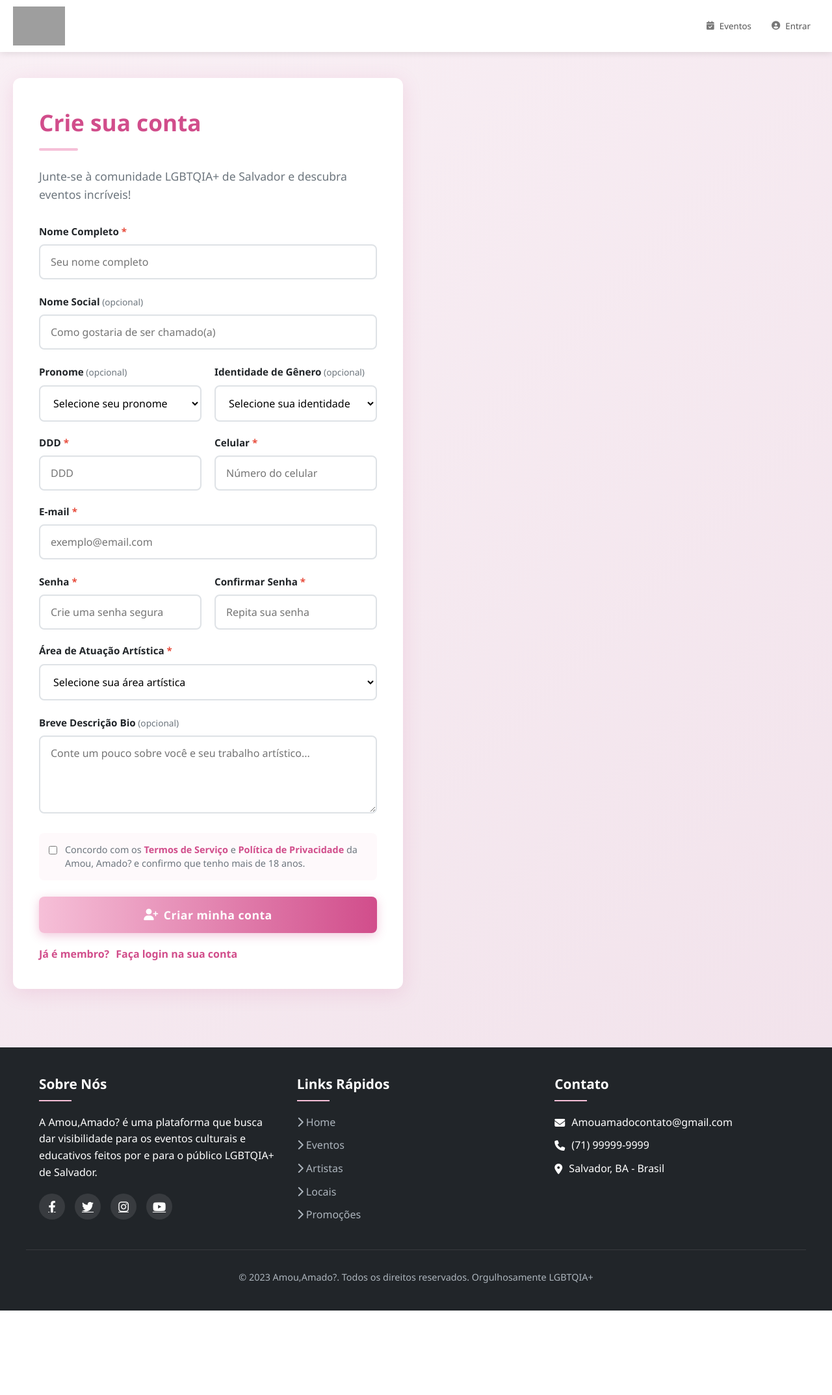
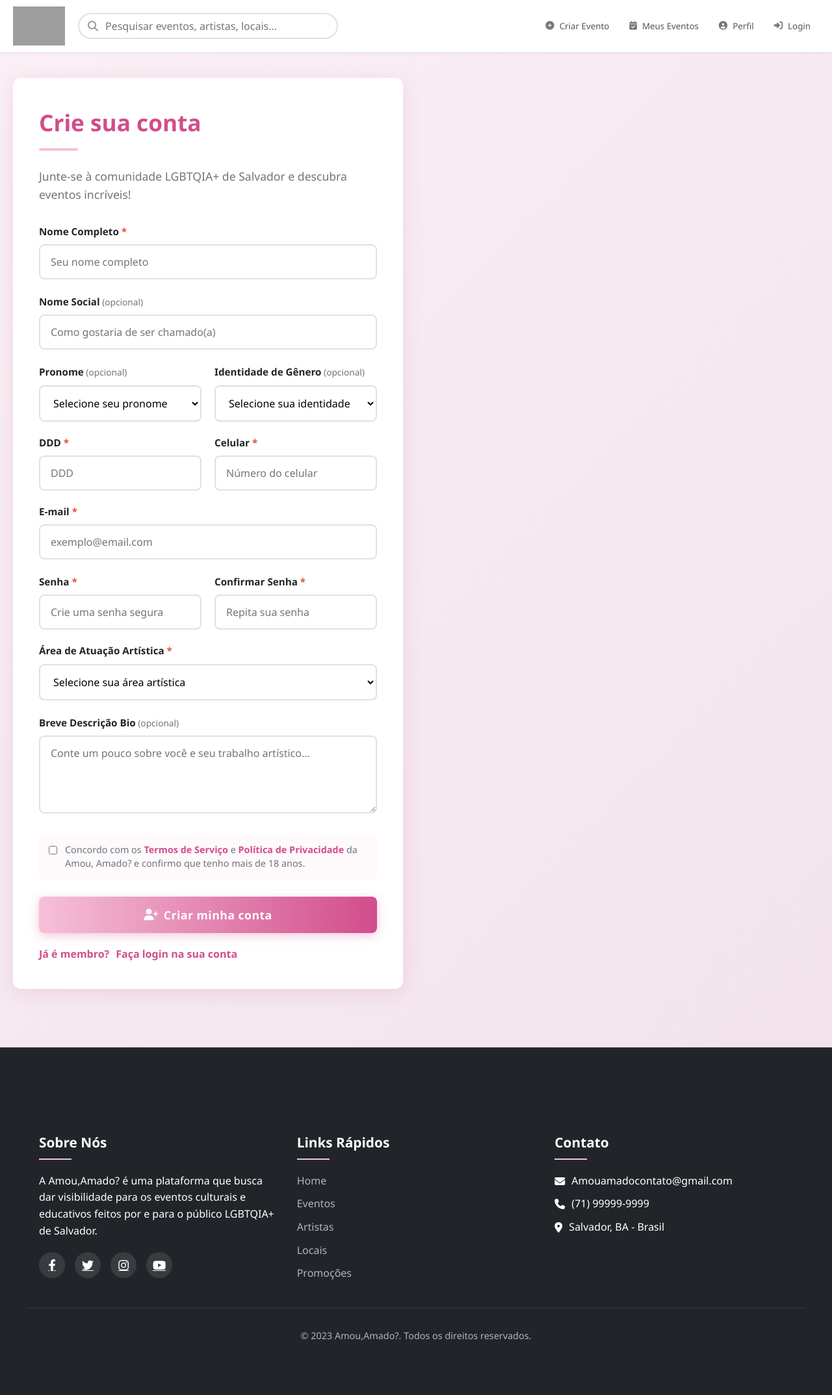
Before and after one commit to raphaellima0920/amouamadoRaphael, a plain HTML site: page amou-amado/src/main/resources/static/cadastro.html in a window 1280 px wide. Shown: the whole page at 65% size. Before the commit the page ends 2017 px from the top, so only its background shows below. Drawn offline with Linux system fonts and the light colour scheme; grey boxes are pictures that could not be loaded.

Commit message:
att de html e css, inserção de html de footer e header

```diff
--- a/amou-amado/src/main/resources/static/cadastro.html
+++ b/amou-amado/src/main/resources/static/cadastro.html
@@ -12,25 +12,7 @@
 
 <body>
     <!-- Header -->
-    <header>
-        <div class="logo-container">
-            <a href="index.html">
-                <!-- Logo placeholder -->
-                <a href="index.html">
-                    <img src="lg.png" alt="Logo Amou, Amado?" class="main-logo">
-                </a>
-            </a>
-        </div>
-
-        <div class="header-actions">
-            <button class="header-btn btn-events">
-                <i class="fas fa-calendar-check"></i> <span class="btn-text">Eventos</span>
-            </button>
-            <button class="header-btn btn-profile">
-                <i class="fas fa-user-circle"></i> <span class="btn-text">Entrar</span>
-            </button>
-        </div>
-    </header>
+   <script src="header.js" ></script>
 
     <!-- Conteúdo Principal: Formulário de Cadastro -->
     <main class="signup-container">
@@ -156,46 +138,9 @@
     </main>
 
     <!-- Rodapé -->
-    <footer>
-        <div class="container footer-content">
-            <div class="footer-section">
-                <h3>Sobre Nós</h3>
-                <p>A Amou,Amado? é uma plataforma que busca dar visibilidade para os eventos culturais e educativos
-                    feitos por e para o público LGBTQIA+ de Salvador.</p>
-                <div class="social-links">
-                    <a href="#"><i class="fab fa-facebook-f"></i></a>
-                    <a href="#"><i class="fab fa-twitter"></i></a>
-                    <a href="#"><i class="fab fa-instagram"></i></a>
-                    <a href="#"><i class="fab fa-youtube"></i></a>
-                </div>
-            </div>
+     <script src="footer.js" ></script>
 
-            <div class="footer-section">
-                <h3>Links Rápidos</h3>
-                <ul class="footer-links">
-                    <li><a href="#"><i class="fas fa-chevron-right"></i> Home</a></li>
-                    <li><a href="#"><i class="fas fa-chevron-right"></i> Eventos</a></li>
-                    <li><a href="#"><i class="fas fa-chevron-right"></i> Artistas</a></li>
-                    <li><a href="#"><i class="fas fa-chevron-right"></i> Locais</a></li>
-                    <li><a href="#"><i class="fas fa-chevron-right"></i> Promoções</a></li>
-                </ul>
-            </div>
-
-            <div class="footer-section">
-                <h3>Contato</h3>
-                <ul class="footer-links">
-                    <li><i class="fas fa-envelope"></i> Amouamadocontato@gmail.com</li>
-                    <li><i class="fas fa-phone"></i> (71) 99999-9999</li>
-                    <li><i class="fas fa-map-marker-alt"></i> Salvador, BA - Brasil</li>
-                </ul>
-            </div>
-        </div>
-
-        <div class="copyright container">
-            <p>&copy; 2023 Amou,Amado?. Todos os direitos reservados. Orgulhosamente LGBTQIA+</p>
-        </div>
-    </footer>
-   <script src="cadastro.js" async></script>
+   <script src="cadastro.js" ></script>
 </body>
 
 </html>
--- /dev/null
+++ b/amou-amado/src/main/resources/static/footer.css
@@ -0,0 +1,89 @@
+/* FOOTER */
+footer {
+    background: #212529;
+    color: white;
+    padding: 40px 0;
+    margin-top: 50px;
+}
+
+.footer-content {
+    display: flex;
+    flex-wrap: wrap;
+    justify-content: space-between;
+    gap: 30px;
+}
+
+.footer-section {
+    flex: 1;
+    min-width: 250px;
+}
+
+.footer-section h3 {
+    margin-bottom: 20px;
+    position: relative;
+    padding-bottom: 10px;
+}
+
+.footer-section h3::after {
+    content: "";
+    position: absolute;
+    bottom: 0;
+    left: 0;
+    width: 50px;
+    height: 2px;
+    background: #F6C0D8;
+}
+
+.footer-links {
+    list-style: none;
+}
+
+.footer-links li {
+    margin-bottom: 10px;
+    display: flex;
+    align-items: center;
+    gap: 10px;
+}
+
+.footer-links a {
+    color: #adb5bd;
+    text-decoration: none;
+    transition: color 0.3s;
+}
+
+.footer-links a:hover {
+    color: white;
+}
+
+.social-links {
+    display: flex;
+    gap: 15px;
+    margin-top: 20px;
+}
+
+.social-links a {
+    display: inline-flex;
+    align-items: center;
+    justify-content: center;
+    width: 40px;
+    height: 40px;
+    background: rgba(255, 255, 255, 0.1);
+    border-radius: 50%;
+    color: white;
+    font-size: 18px;
+    transition: all 0.3s;
+}
+
+.social-links a:hover {
+    background: #F6C0D8;
+    transform: translateY(-3px);
+}
+
+.copyright {
+    text-align: center;
+    padding-top: 30px;
+    margin-top: 30px;
+    border-top: 1px solid rgba(255, 255, 255, 0.1);
+    color: #adb5bd;
+    font-size: 0.9rem;
+}
--- /dev/null
+++ b/amou-amado/src/main/resources/static/footer.html
@@ -0,0 +1,43 @@
+
+ <link rel="stylesheet" href="https://cdnjs.cloudflare.com/ajax/libs/font-awesome/6.4.0/css/all.min.css">
+<link rel="stylesheet" href="footer.css">
+
+
+<footer id="main-footer">
+    <div class="container footer-content">
+        <div class="footer-section">
+            <h3>Sobre Nós</h3>
+            <p>A Amou,Amado? é uma plataforma que busca dar visibilidade para os eventos culturais e educativos feitos por e para o público LGBTQIA+ de Salvador.</p>
+            <div class="social-links">
+                <a href="#"><i class="fab fa-facebook-f"></i></a>
+                <a href="#"><i class="fab fa-twitter"></i></a>
+                <a href="#"><i class="fab fa-instagram"></i></a>
+                <a href="#"><i class="fab fa-youtube"></i></a>
+            </div>
+        </div>
+
+        <div class="footer-section">
+            <h3>Links Rápidos</h3>
+            <ul class="footer-links">
+                <li><a href="index.html">Home</a></li>
+                <li><a href="eventos.html">Eventos</a></li>
+                <li><a href="#">Artistas</a></li>
+                <li><a href="#">Locais</a></li>
+                <li><a href="#">Promoções</a></li>
+            </ul>
+        </div>
+
+        <div class="footer-section">
+            <h3>Contato</h3>
+            <ul class="footer-links">
+                <li><i class="fas fa-envelope"></i> Amouamadocontato@gmail.com</li>
+                <li><i class="fas fa-phone"></i> (71) 99999-9999</li>
+                <li><i class="fas fa-map-marker-alt"></i> Salvador, BA - Brasil</li>
+            </ul>
+        </div>
+    </div>
+
+    <div class="copyright container">
+        <p>&copy; 2023 Amou,Amado?. Todos os direitos reservados.</p>
+    </div>
+</footer>
--- /dev/null
+++ b/amou-amado/src/main/resources/static/footer.js
@@ -0,0 +1,24 @@
+document.addEventListener('DOMContentLoaded', () => {
+    // Cria o elemento footer
+    const footer = document.createElement('footer');
+    footer.id = 'footer-placeholder';
+
+    // Insere o footer antes do fechamento do body
+    document.body.appendChild(footer);
+
+    // Carrega o conteúdo do footer
+    fetch('footer.html')
+        .then(response => response.text())
+        .then(data => {
+            footer.innerHTML = data;
+
+            // Carrega o CSS do footer
+            const link = document.createElement('link');
+            link.rel = 'stylesheet';
+            link.href = 'footer.css';
+            document.head.appendChild(link);
+        })
+        .catch(error => {
+            console.error('Erro ao carregar o rodapé:', error);
+        });
+});
--- /dev/null
+++ b/amou-amado/src/main/resources/static/header.css
@@ -0,0 +1,168 @@
+
+
+        /* ESTILOS ESPECÍFICOS DO HEADER */
+        header {
+            display: flex;
+            justify-content: space-between;
+            align-items: center;
+            padding: -5px 20px;
+            background: white;
+            box-shadow: 0 1px 5px rgba(176, 11, 171, 0.1);
+            position: sticky;
+            top: 0;
+            z-index: 100;
+        }
+
+        .logo-search-container {
+            display: flex;
+            align-items: center;
+            gap: 20px;
+            margin-right: auto;
+        }
+
+        .logo-container {
+            height: 60px;
+        }
+
+        .main-logo {
+            height: 100%;
+            width: auto;
+            object-fit: contain;
+        }
+
+        .search-bar {
+            position: relative;
+            height: 40px;
+            min-width: 100px;
+            width: 400px;
+            max-width: 500px;
+        }
+
+        .search-bar input {
+            width: 100%;
+            height: 100%;
+            padding: 0 20px 0 40px;
+            border: 2px solid #dee2e6;
+            border-radius: 30px;
+            font-size: 16px;
+            outline: none;
+            transition: all 0.3s ease;
+        }
+
+        .search-bar input:focus {
+            border-color: #F6C0D8;
+            box-shadow: 0 0 0 3px rgba(246, 192, 216, 0.3);
+        }
+
+        .search-icon {
+            position: absolute;
+            left: 15px;
+            top: 50%;
+            transform: translateY(-50%);
+            color: #999;
+            pointer-events: none;
+            transition: color 0.3s;
+        }
+
+        .search-bar input:focus + .search-icon {
+            color: #F6C0D8;
+        }
+
+        .header-actions {
+            display: flex;
+            gap: 5px;
+            padding-left: 10px;
+        }
+
+        .header-btn {
+            display: flex;
+            align-items: center;
+            padding: 8px 15px;
+            border-radius: 20px;
+            background: transparent;
+            border: 1px solid transparent;
+            color: #555;
+            font-weight: 500;
+            cursor: pointer;
+            transition: all 0.2s ease;
+            padding: 6px 12px;
+        }
+
+        .header-btn i {
+            margin-right: 8px;
+            color: #777;
+            transition: color 0.2s;
+        }
+
+        .header-btn:hover {
+            background: rgba(246, 192, 216, 0.2);
+            border-color: rgba(246, 192, 216, 0.3);
+            color: #d14d8b;
+        }
+
+        .header-btn:hover i {
+            color: #F6C0D8;
+        }
+
+        /* Estilo para o botão quando logado */
+        #login-logout-btn.logged-in {
+            background: rgba(209, 77, 139, 0.1);
+            border-color: #d14d8b;
+        }
+
+        #login-logout-btn.logged-in i {
+            color: #d14d8b;
+        }
+
+        /* RESPONSIVIDADE */
+        @media (max-width: 992px) {
+            header {
+                flex-direction: column;
+                padding: 15px;
+            }
+
+            .search-bar {
+                width: 100%;
+                max-width: 100%;
+                margin: 10px 0;
+            }
+
+            .header-actions {
+                width: 100%;
+                justify-content: center;
+                flex-wrap: wrap;
+            }
+        }
+
+        @media (max-width: 768px) {
+            header {
+                padding: 10px 15px;
+            }
+
+            .header-actions {
+                gap: 3px;
+                padding-left: 5px;
+            }
+
+            .header-btn {
+                padding: 5px 8px;
+            }
+        }
+
+        @media (max-width: 576px) {
+            .header-btn .btn-text {
+                display: none;
+            }
+
+            .header-btn {
+                padding: 10px;
+                border-radius: 50%;
+                width: 40px;
+                height: 40px;
+                justify-content: center;
+            }
+
+            .header-btn i {
+                margin-right: 0;
+            }
+        }
--- /dev/null
+++ b/amou-amado/src/main/resources/static/header.html
@@ -0,0 +1,42 @@
+<!-- APAGA O HEADER DO HTML,CSS E JS  E PÕE ESSE SCRIPT
+  NO FIM DA PÁGINA DE PREFERENCIA ACIMA DO SCRIPT DE RODAPÉ E DO SCRIP GERAL
+<script src="header.js"></script>  -->
+
+     <link rel="stylesheet" href="https://cdnjs.cloudflare.com/ajax/libs/font-awesome/6.4.0/css/all.min.css">
+     <link rel="stylesheet" href="header.css">
+
+</head>
+
+<body>
+    <header>
+        <div class="logo-search-container">
+            <div class="logo-container">
+                <a href="#">
+                    <img src="lg.png" alt="Logo" class="main-logo">
+                </a>
+            </div>
+
+            <div class="search-bar">
+                <input type="text" id="search-input" placeholder="Pesquisar eventos, artistas, locais..." aria-label="Campo de pesquisa">
+                <i class="fas fa-search search-icon"></i>
+            </div>
+        </div>
+
+        <div class="header-actions">
+            <button class="header-btn btn-create">
+                <i class="fas fa-plus-circle"></i> <span class="btn-text">Criar Evento</span>
+            </button>
+            <button class="header-btn btn-events">
+                <i class="fas fa-calendar-check"></i> <span class="btn-text">Meus Eventos</span>
+            </button>
+            <button class="header-btn btn-profile">
+                <i class="fas fa-user-circle"></i> <span class="btn-text">Perfil</span>
+            </button>
+            <!-- Botão de Login/Logout -->
+            <button id="login-logout-btn" class="header-btn">
+                <i class="fas fa-sign-in-alt"></i> <span class="btn-text">Login</span>
+            </button>
+        </div>
+    </header>
+</body>
+</html>
--- /dev/null
+++ b/amou-amado/src/main/resources/static/header.js
@@ -0,0 +1,48 @@
+document.addEventListener('DOMContentLoaded', function() {
+    fetch('header.html')
+        .then(response => response.text())
+        .then(data => {
+            // Inserir o header no início do body
+            document.body.insertAdjacentHTML('afterbegin', data);
+
+            // Lógica do botão login/logout
+            const loginBtn = document.getElementById('login-logout-btn');
+            let isLoggedIn = localStorage.getItem('isLoggedIn') === 'true';
+
+            // Atualizar estado inicial do botão
+            updateLoginButton(isLoggedIn);
+
+            // Adicionar evento de clique
+            loginBtn.addEventListener('click', () => {
+                isLoggedIn = !isLoggedIn;
+                localStorage.setItem('isLoggedIn', isLoggedIn);
+                updateLoginButton(isLoggedIn);
+
+                // Executar ações de login/logout
+                if(isLoggedIn) {
+                    console.log("Usuário logado");
+                    // Redirecionar ou executar ações de login
+                } else {
+                    console.log("Usuário deslogado");
+                    // Executar logout
+                }
+            });
+
+            // Função para atualizar aparência do botão
+            function updateLoginButton(loggedIn) {
+                if(loggedIn) {
+                    loginBtn.innerHTML = `
+                        <i class="fas fa-sign-out-alt"></i>
+                        <span class="btn-text">Logout</span>
+                    `;
+                    loginBtn.classList.add('logged-in');
+                } else {
+                    loginBtn.innerHTML = `
+                        <i class="fas fa-sign-in-alt"></i>
+                        <span class="btn-text">Login</span>
+                    `;
+                    loginBtn.classList.remove('logged-in');
+                }
+            }
+        });
+});
```
